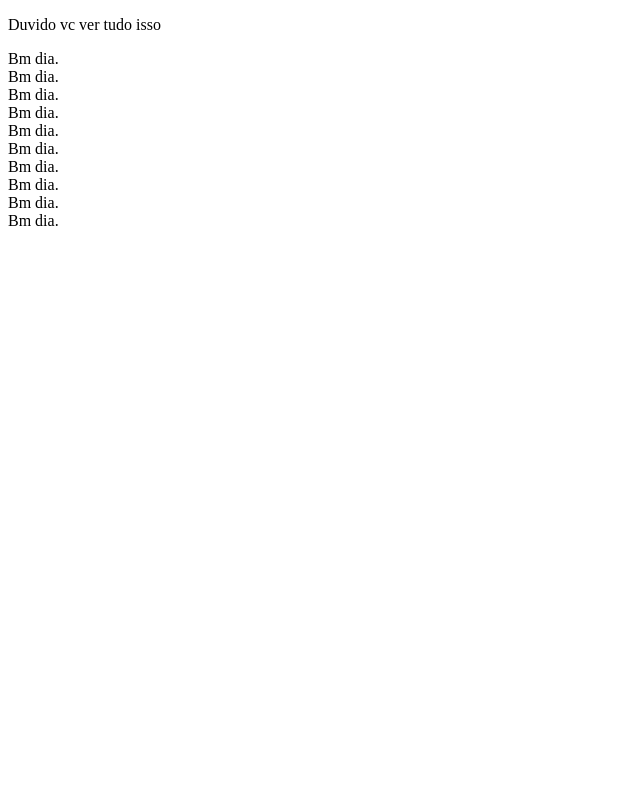
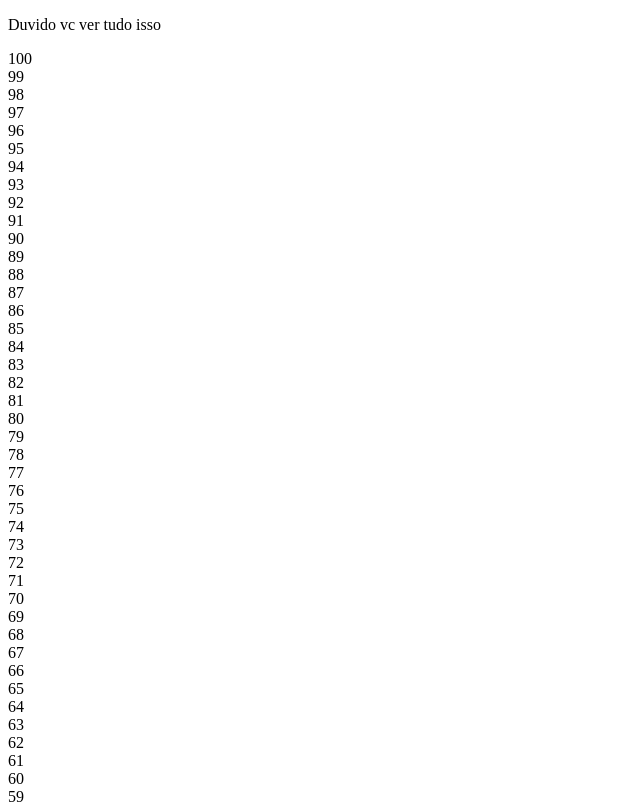
Before and after one commit to ThamySilva-08/Exercicio-livro-logica-comp-, a plain HTML site: page index.html in a window 1280 px wide. Shown: the top 804 px of the page, without its empty margins (0-640 px from the left). Drawn offline with Linux system fonts and the light colour scheme.

Commit message:
Add files via upload

```diff
--- a/index.html
+++ b/index.html
@@ -9,9 +9,9 @@
 <body>
     <p>Duvido vc ver tudo isso</p>
     <script>
-       var i;
-      for(i = 0; i < 10; i++){
-        document.write("Bm dia.<br>")
+       var contador;
+      for(contador = 100; contador >  0; contador--){
+        document.write(contador+"<br>")
 
       }
 
```
